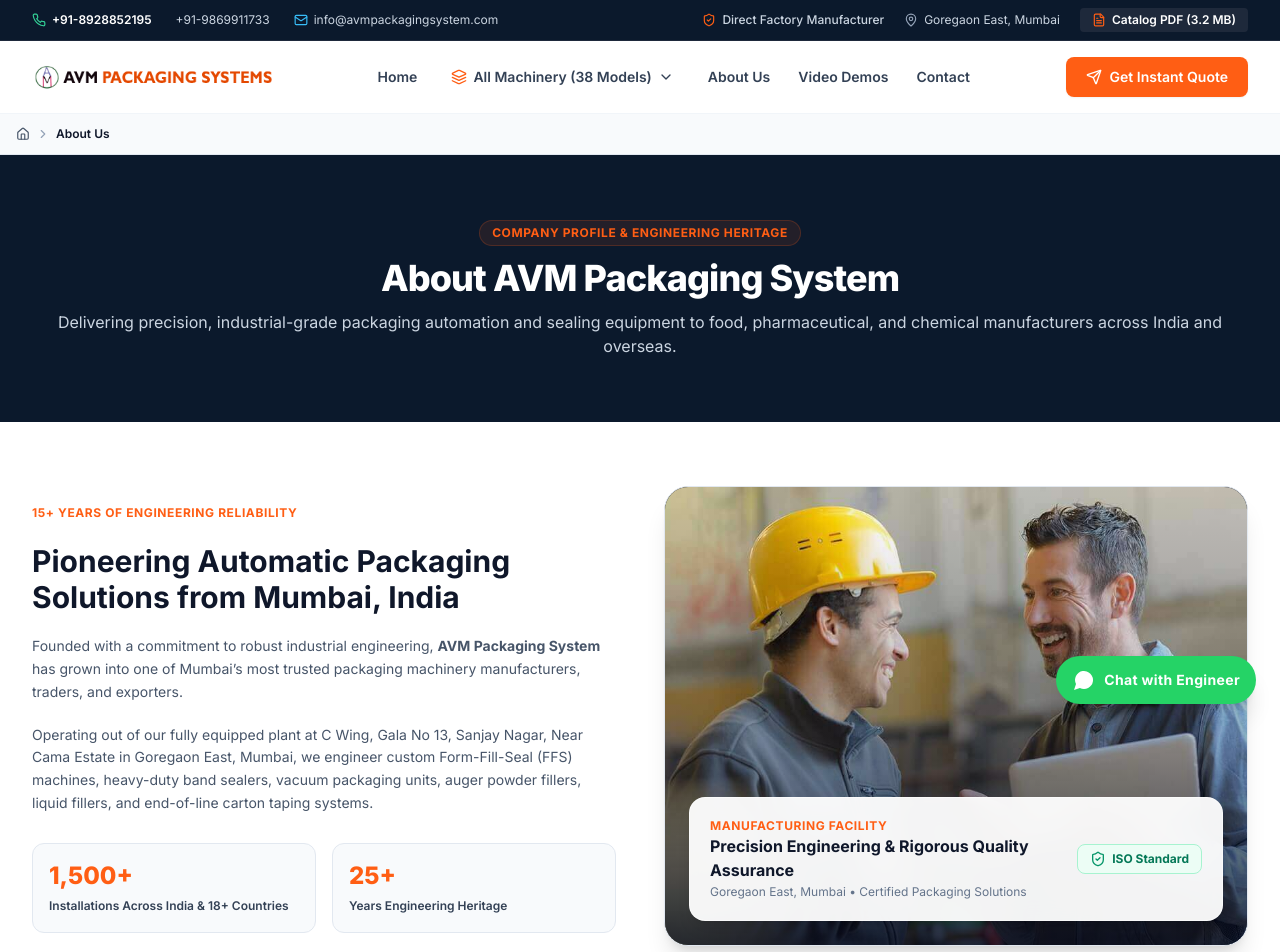
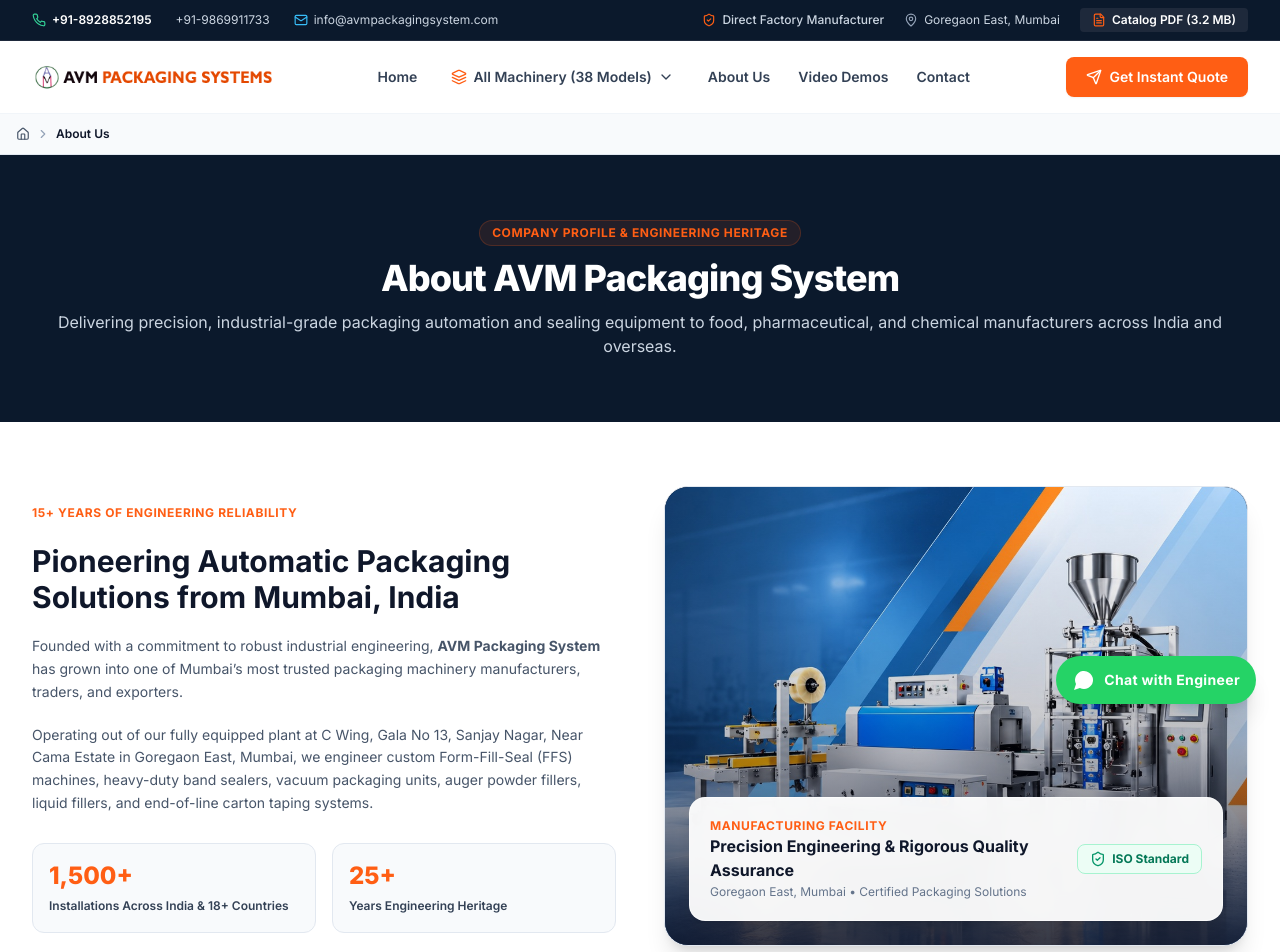
Before and after one commit to projectsintegralwebsolution/avm-packaging, a Next.js app: page /aboutus in a window 1280 px wide. Shown: the top 952 px of the page. Built offline with nearby package versions, Linux system fonts and the light colour scheme.

Commit message:
feat(about): replace about facility stock photo with authentic packaging machinery image

```diff
--- a/src/app/aboutus/page.tsx
+++ b/src/app/aboutus/page.tsx
@@ -72,8 +72,8 @@
             <div className="lg:col-span-6">
               <div className="relative w-full h-[380px] sm:h-[460px] rounded-3xl overflow-hidden shadow-xl border border-slate-200 group bg-slate-900">
                 <Image
-                  src="/images/about/pic5.jpg"
-                  alt="AVM Packaging System Engineering & Manufacturing Facility"
+                  src="/images/about/avm-packaging-machinery-facility.jpg"
+                  alt="Automatic packaging machinery and conveyor sealing systems at AVM Packaging Systems manufacturing facility in Mumbai"
                   fill
                   sizes="(max-width: 768px) 100vw, 50vw"
                   className="object-cover object-center group-hover:scale-105 transition-transform duration-500"
```
Also changed, not shown: public/images/about/avm-packaging-machinery-facility.jpg (added), 1 other file (tests, documents, lock files or other folders).
